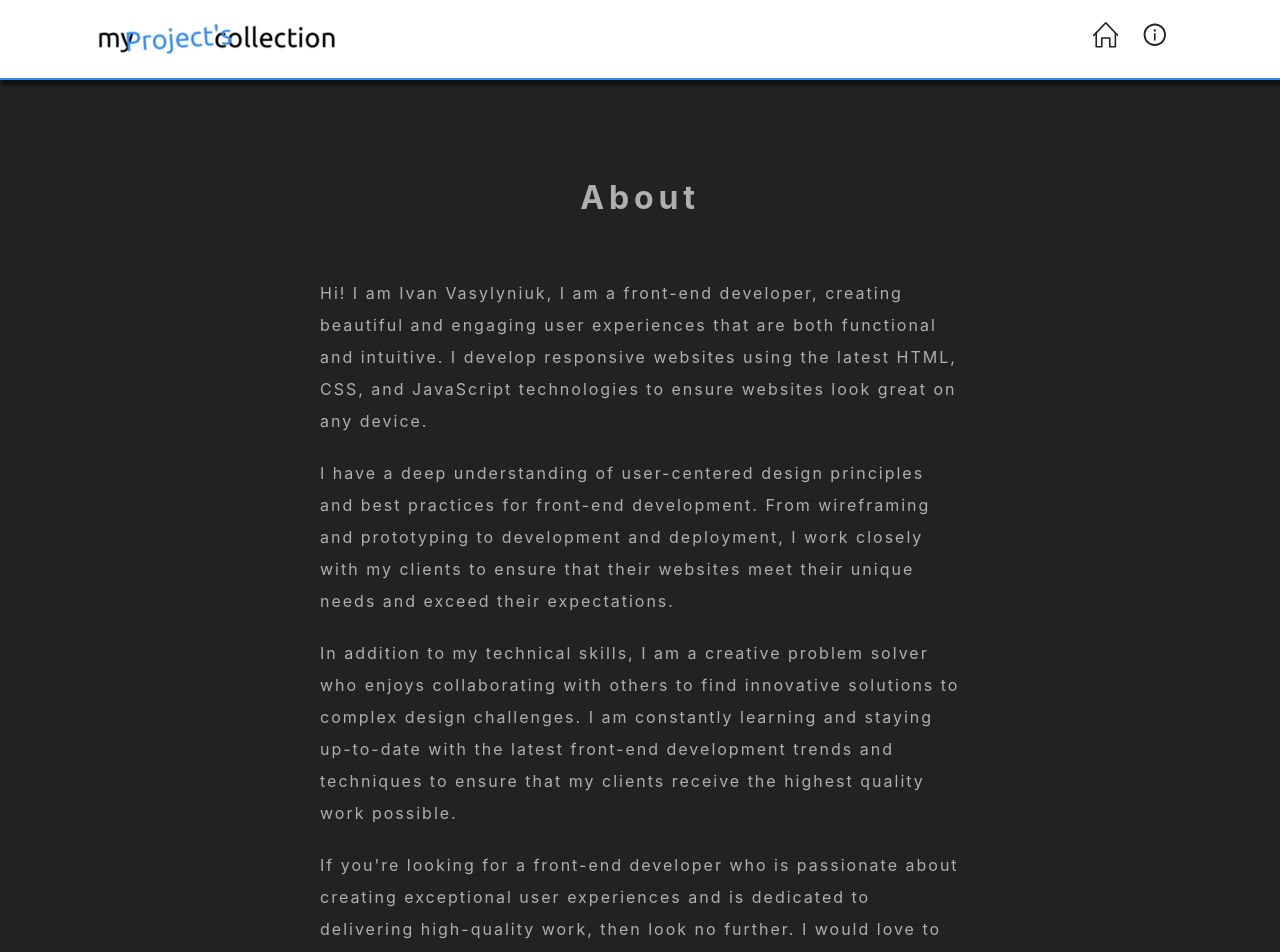
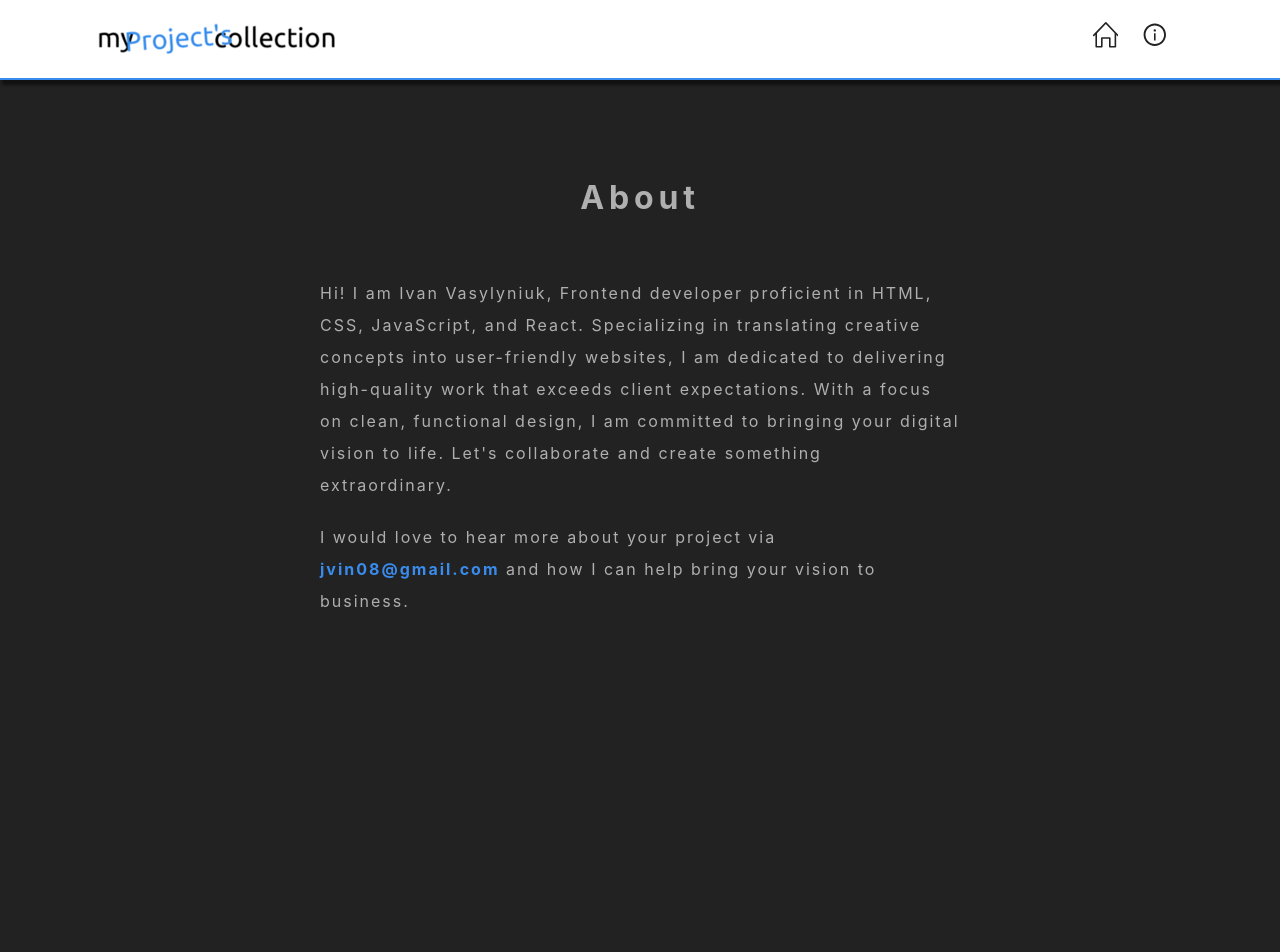
Before and after one commit to jvin08/31-my-collection, a React (Create React App) app: page /about in a window 1280 px wide. Shown: the top 952 px of the page. After the commit the page ends 800 px from the top, so only its background shows below. Built offline with nearby package versions, Linux system fonts and the light colour scheme.

Commit message:
section about

```diff
--- a/src/pages/About.js
+++ b/src/pages/About.js
@@ -4,30 +4,16 @@ const About = () => {
   return (
     <section className='section about-section'>
       <h1 className='section-title'>about </h1>
-      <p>Hi! I am Ivan Vasylyniuk, I am a front-end developer,
-        creating beautiful and engaging user experiences that are both
-        functional and intuitive. I develop responsive websites
-        using the latest HTML, CSS, and JavaScript technologies to ensure
-        websites look great on any device.
+      <p>Hi! I am Ivan Vasylyniuk, Frontend developer
+      proficient in HTML, CSS, JavaScript, and React. Specializing
+       in translating creative concepts into user-friendly websites,
+       I am dedicated to delivering high-quality work that exceeds client expectations.
+       With a focus on clean, functional design, I am committed to bringing your digital vision to life.
+       Let's collaborate and create something extraordinary.
       </p>
       <p>
-        I have a deep understanding of user-centered design principles
-        and best practices for front-end development.
-        From wireframing and prototyping to development and deployment, I work closely
-        with my clients to ensure that their websites meet their unique needs and exceed their expectations.
-
-      </p>
-      <p>In addition to my technical skills, I am a creative problem solver
-        who enjoys collaborating with others to find innovative solutions
-        to complex design challenges. I am constantly learning and staying
-        up-to-date with the latest front-end development trends and techniques
-        to ensure that my clients receive the highest quality work possible.
-      </p>
-      <p>
-        If you're looking for a front-end developer who is passionate about
-        creating exceptional user experiences and is dedicated to delivering
-        high-quality work, then look no further. I would love to hear more
-        about your project via <a href='mailto:jvin08@gmail.com' className='address'>jvin08@gmail.com</a> and how I can help bring your vision to business.
+        I would love to hear more
+        about your project via <a href='mailto:line53inc@gmail.com' className='address'>jvin08@gmail.com</a> and how I can help bring your vision to business.
       </p>
     </section>
   )
```
